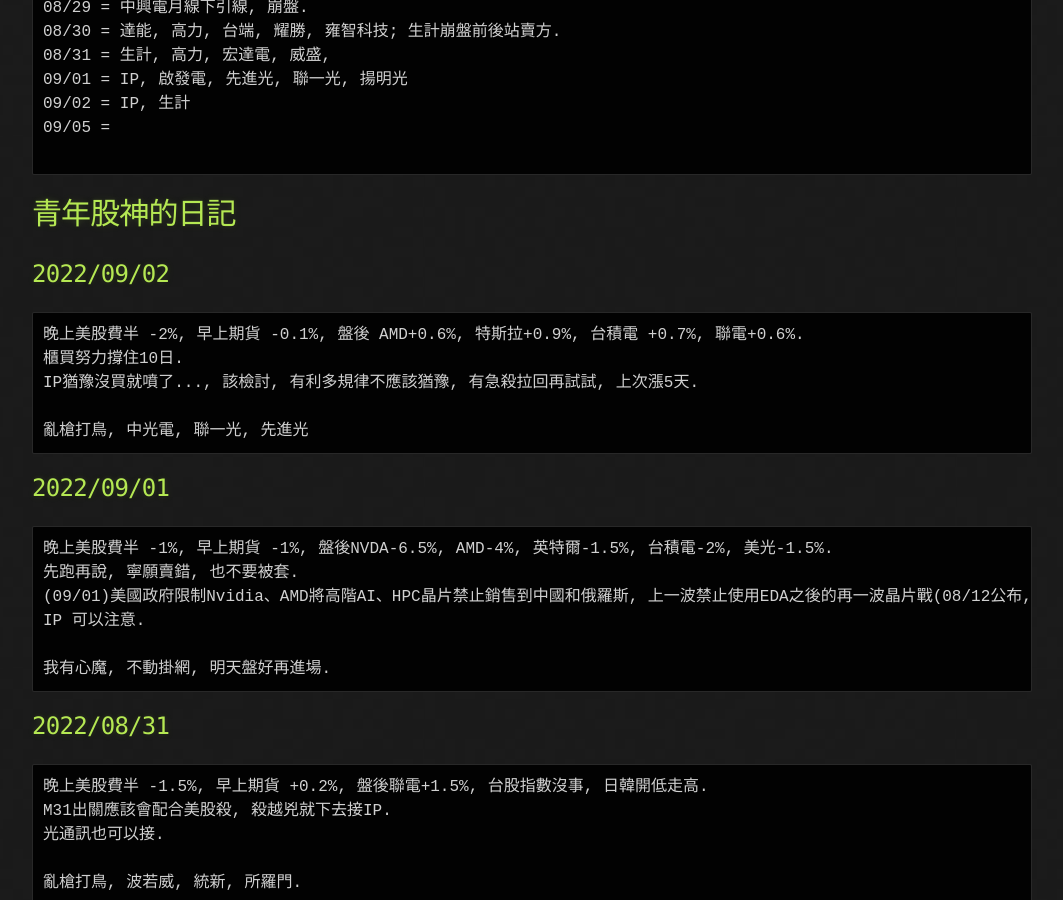
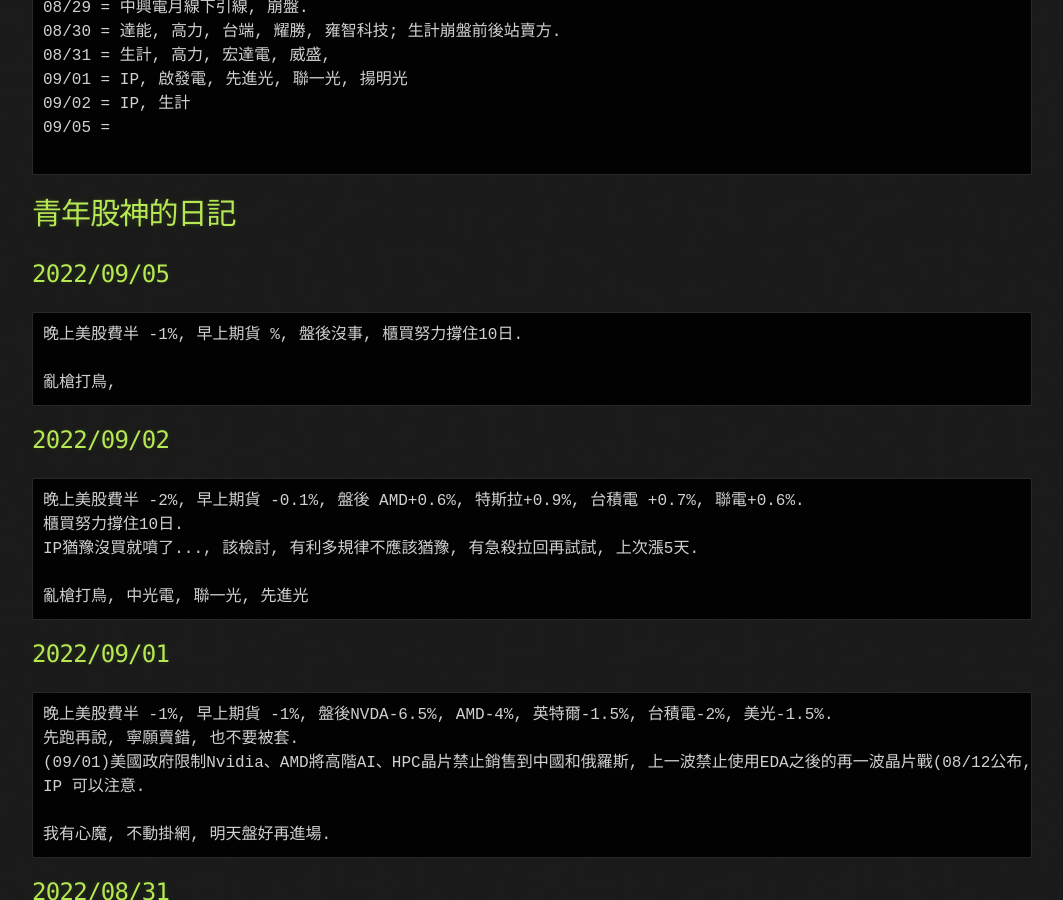
Before and after one commit to lepg5487/Stock_God, a Jekyll site: the page built from index.md, in a window 1280 px wide and 900 px high, scrolled down 928 px. Shown: the whole window, without its empty margins (108-1171 px from the left). Built offline with Jekyll 4.4.1, drawn with Linux system fonts in a browser that asks for light colours; our own code applies the rules of GitHub Pages for plain Markdown files.

Commit message:
Update index.md

````diff
--- a/index.md
+++ b/index.md
@@ -40,6 +40,13 @@
 ```
 
 # 青年股神的日記
+
+## 2022/09/05
+```
+晚上美股費半 -1%, 早上期貨 %, 盤後沒事, 櫃買努力撐住10日.
+
+亂槍打鳥,
+```
 
 ## 2022/09/02
 ```
````
